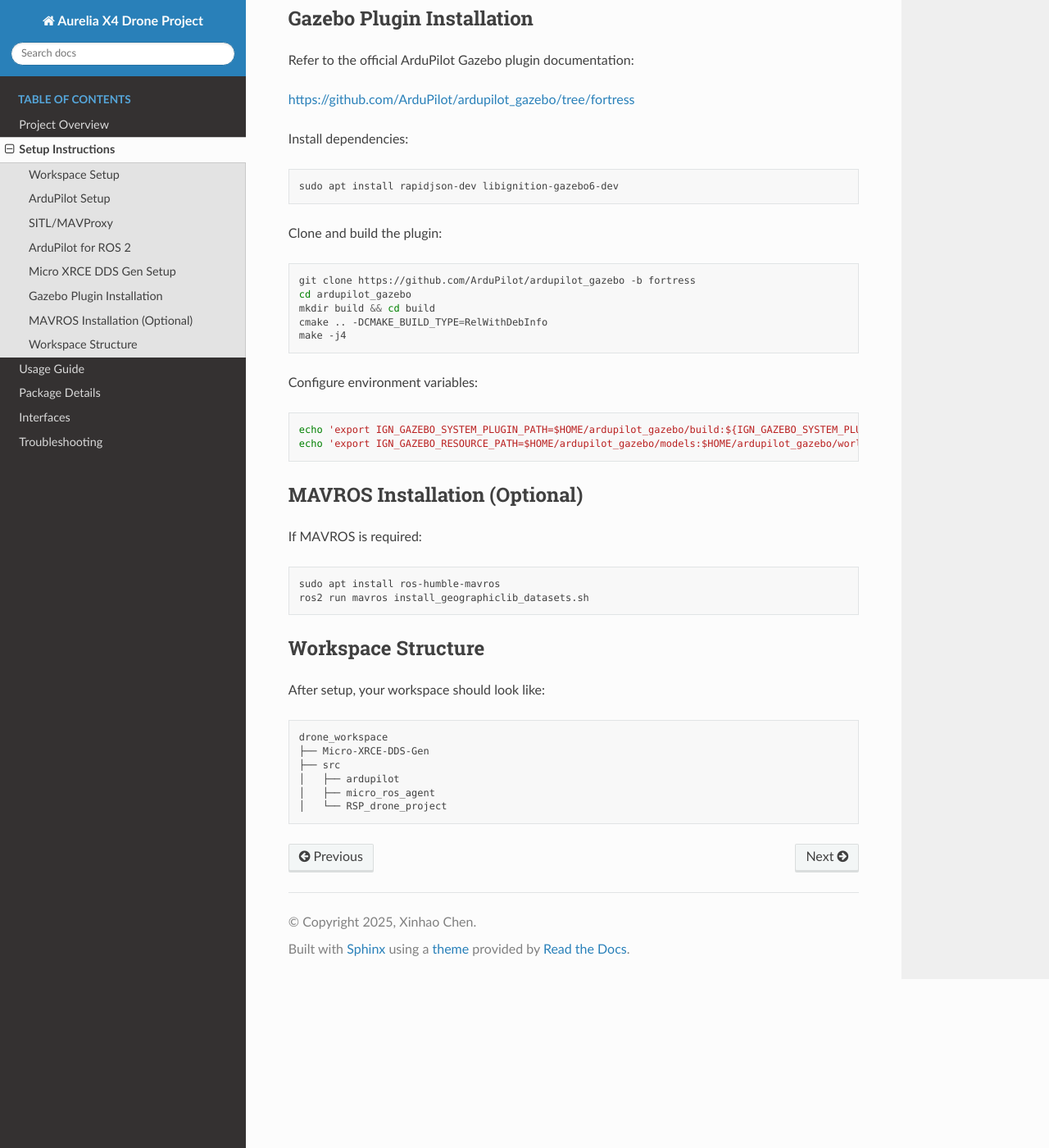
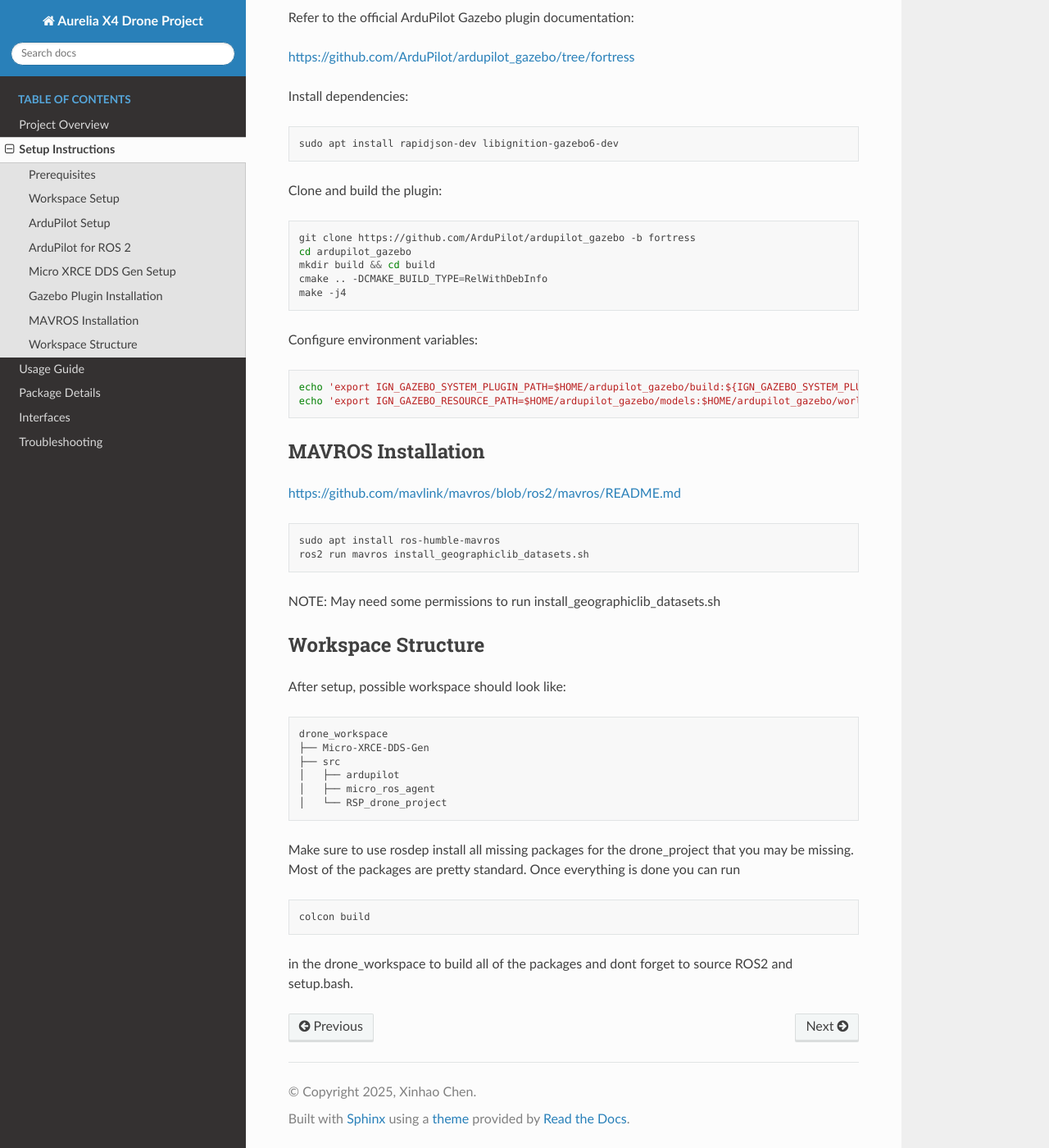
Before and after one commit to XinhaoChen111/RSP_drone_project_doc, a Sphinx documentation site: the page built from docs/source/setup.rst, in a window 1280 px wide and 1400 px high, scrolled down 2263 px. Shown: the whole window at 82% size. Built offline with Sphinx 7.4.7 and the Read the Docs theme 3.1.0, drawn with Linux system fonts in a browser that asks for light colours; pages that are not in the unit, such as notebooks, are missing from menus; some of the changed text lies outside the part shown.

Commit message:
Update setup.rst

```diff
--- a/docs/source/setup.rst
+++ b/docs/source/setup.rst
@@ -1,7 +1,14 @@
 Setup Instructions
 ==================
 
-This section provides setup instructions for both simulation and real hardware environments.
+This section provides setup instructions for both simulation and real hardware environments. everything runs on Ubuntu 22.04 using ROS2 Humble.
+
+Prerequisites
+-------------
+
+Install Gazebo Fortress: https://gazebosim.org/docs/fortress/install/
+
+Install ROS2 Humble: https://docs.ros.org/en/humble/Installation.html
 
 Workspace Setup
 ---------------
@@ -51,19 +58,6 @@
    cd ardupilot/ArduCopter
    sim_vehicle.py -v copter --console --map -w
 
-SITL/MAVProxy
--------------
-
-MAVProxy is a UAV ground control station software package. It should be installed and compiled at this point.
-
-Basic commands in the MAVProxy terminal:
-
-.. code-block:: bash
-
-   mode guided
-   arm throttle
-   takeoff 15
-
 ArduPilot for ROS 2
 -------------------
 
@@ -81,6 +75,8 @@
    rosdep update
    source /opt/ros/humble/setup.bash
    rosdep install --from-paths src --ignore-src -r -y
+
+NOTE: May have to change ardupilot back to Copter-4.5 after vcs import
 
 Micro XRCE DDS Gen Setup
 ------------------------
@@ -140,20 +136,22 @@
    echo 'export IGN_GAZEBO_SYSTEM_PLUGIN_PATH=$HOME/ardupilot_gazebo/build:${IGN_GAZEBO_SYSTEM_PLUGIN_PATH}' >> ~/.bashrc
    echo 'export IGN_GAZEBO_RESOURCE_PATH=$HOME/ardupilot_gazebo/models:$HOME/ardupilot_gazebo/worlds:${IGN_GAZEBO_RESOURCE_PATH}' >> ~/.bashrc
 
-MAVROS Installation (Optional)
+MAVROS Installation
 ------------------------------
 
-If MAVROS is required:
+https://github.com/mavlink/mavros/blob/ros2/mavros/README.md
 
 .. code-block:: bash
 
    sudo apt install ros-humble-mavros
    ros2 run mavros install_geographiclib_datasets.sh
 
+NOTE: May need some permissions to run install_geographiclib_datasets.sh
+
 Workspace Structure
 -------------------
 
-After setup, your workspace should look like:
+After setup, possible workspace should look like:
 
 .. code-block:: text
 
@@ -163,3 +161,12 @@
    │   ├── ardupilot
    │   ├── micro_ros_agent
    │   └── RSP_drone_project
+
+
+Make sure to use rosdep install all missing packages for the drone_project that you may be missing. Most of the packages are pretty standard. Once everything is done you can run
+
+.. code-block:: bash
+
+   colcon build
+
+in the drone_workspace to build all of the packages and dont forget to source ROS2 and setup.bash.
```
